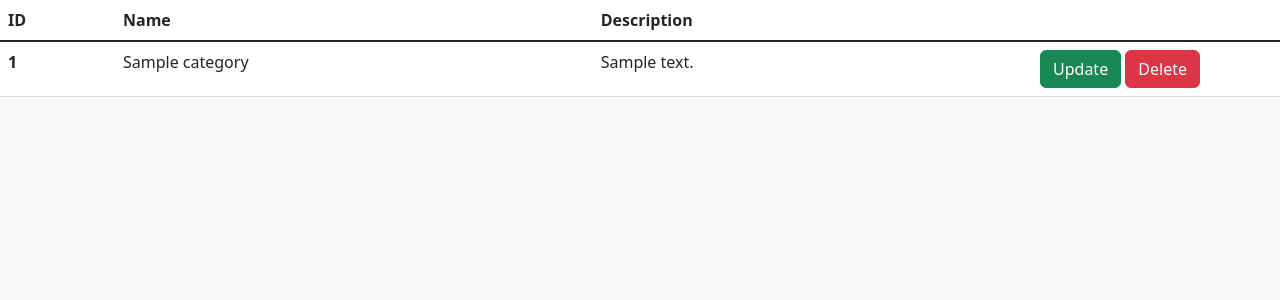
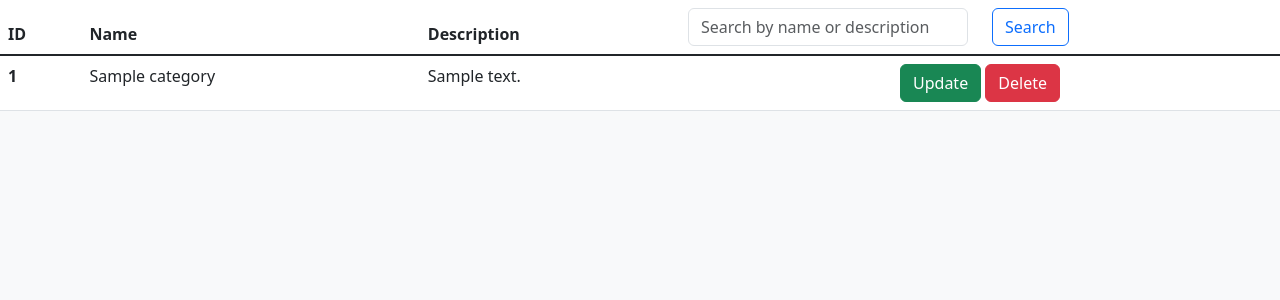
Before and after one commit to stratiiv/warehouse-accounting, a Django app: page /categories/list/ in a window 1280 px wide. Shown: the part 56-356 px from the top of the page. Run offline with Django 4.2, Linux system fonts and the light colour scheme; tables that the repository leaves empty hold one stand-in row (values such as "Sample post").

Commit message:
provide search functionality

```diff
--- a/products/templates/categories/category_list.html
+++ b/products/templates/categories/category_list.html
@@ -6,7 +6,22 @@
                 <th scope="col">ID</th>
                 <th scope="col">Name</th>
                 <th scope="col">Description</th>
-                <th class="w-25" scope="col"></th>
+                 <th scope="col" style="width:600px;">
+                    <form action="{% url 'category-search' %}" method="GET">
+                        <div class="row">
+                            <div class="col">
+                                <input class="form-control"
+                                       type="search"
+                                       placeholder="Search by name or description"
+                                       name="q"
+                                       aria-label="Search">
+                                    </div>
+                                <div class="col">
+                                    <button class="btn btn-outline-primary" type="submit">Search</button>
+                                </div>
+                            </div>
+                        </form>
+                    </th>
             </tr>
         </thead>
         <tbody class="table-group-divider">
--- a/products/urls.py
+++ b/products/urls.py
@@ -5,19 +5,29 @@ from django.urls import path, include
 from . import api_views
 from . import views
 
+# register API endpoints
 router = DefaultRouter()
 router.register(r'products', api_views.ProductViewSet)
 router.register(r'categories', api_views.CategoryViewSet)
+
+# API URL patterns
 urlpatterns = [
     path('api/v1/', include(router.urls)),
+]
+
+# Regular view URL patterns
+urlpatterns += [
     path('products/list/', views.ProductListView.as_view(), name="product-list"),
+    path('products/search/', views.ProductSearchView.as_view(), name="product-search"),
     path('products/add/', views.ProductCreateView.as_view(), name="product-add"),
     path('products/<int:pk>/delete/', views.ProductDeleteView.as_view(), name="product-delete"),
     path('products/<int:pk>/update/', views.ProductUpdateView.as_view(), name="product-update"),
     path('categories/list/', views.CategoryListView.as_view(), name="category-list"),
+    path('categories/search/', views.CategorySearchView.as_view(), name="category-search"),
     path('categories/add/', views.CategoryCreateView.as_view(), name="category-add"),
     path('categories/<int:pk>/delete/', views.CategoryDeleteView.as_view(), name="category-delete"),
     path('categories/<int:pk>/update/', views.CategoryUpdateView.as_view(), name="category-update"),
+]
 
-]
+# Static media URL patterns
 urlpatterns += static(settings.MEDIA_URL, document_root=settings.MEDIA_ROOT)
--- a/products/views.py
+++ b/products/views.py
@@ -1,5 +1,6 @@
 from django.views.generic import ListView, CreateView, DeleteView, UpdateView
 from django.urls import reverse_lazy
+from django.db.models import Q
 from .models import Product, Category
 
 
@@ -7,6 +8,21 @@ class ProductListView(ListView):
     queryset = Product.objects.all()
     context_object_name = "product_list"
     template_name = "products/product_list.html"
+
+
+class ProductSearchView(ListView):
+    model = Product
+    template_name = "products/product_list.html"
+    context_object_name = "product_list"
+    paginate_by = 10
+
+    def get_queryset(self):
+        queryset = super().get_queryset()
+        search_query = self.request.GET.get('q')
+        if search_query:
+            queryset = queryset.filter(Q(name__icontains=search_query) |
+                                       Q(category__name__icontains=search_query))
+        return queryset
 
 
 class ProductCreateView(CreateView):
@@ -39,6 +55,21 @@ class CategoryListView(ListView):
     template_name = "categories/category_list.html"
 
 
+class CategorySearchView(ListView):
+    model = Category
+    template_name = "categories/category_list.html"
+    context_object_name = "category_list"
+    paginate_by = 10
+
+    def get_queryset(self):
+        queryset = super().get_queryset()
+        search_query = self.request.GET.get('q')
+        if search_query:
+            queryset = queryset.filter(Q(name__icontains=search_query) |
+                                       Q(description__icontains=search_query))
+        return queryset
+
+
 class CategoryCreateView(CreateView):
     model = Category
     fields = ["name", "description"]
--- a/templates/base.html
+++ b/templates/base.html
@@ -3,14 +3,14 @@
     <head>
         <meta charset="utf-8">
         <meta name="viewport" content="width=device-width, initial-scale=1">
-        <title>Bootstrap demo</title>
+        <title>Warehouse Accounting</title>
         <link href="https://cdn.jsdelivr.net/npm/bootstrap@5.3.0/dist/css/bootstrap.min.css"
               rel="stylesheet"
               integrity="sha384-9ndCyUaIbzAi2FUVXJi0CjmCapSmO7SnpJef0486qhLnuZ2cdeRhO02iuK6FUUVM"
               crossorigin="anonymous">
     </head>
     <body class="bg-light">
-        <nav class="navbar navbar-expand-lg bg-primary" data-bs-theme="dark">
+        <nav class="navbar sticky-top navbar-expand-lg bg-primary" data-bs-theme="dark">
             <div class="container-fluid">
                 <a class="navbar-brand">Warehouse Accounting</a>
                 <button class="navbar-toggler"
```
Also changed, not shown: products/templates/products/product_list.html (+16 -4 lines).
